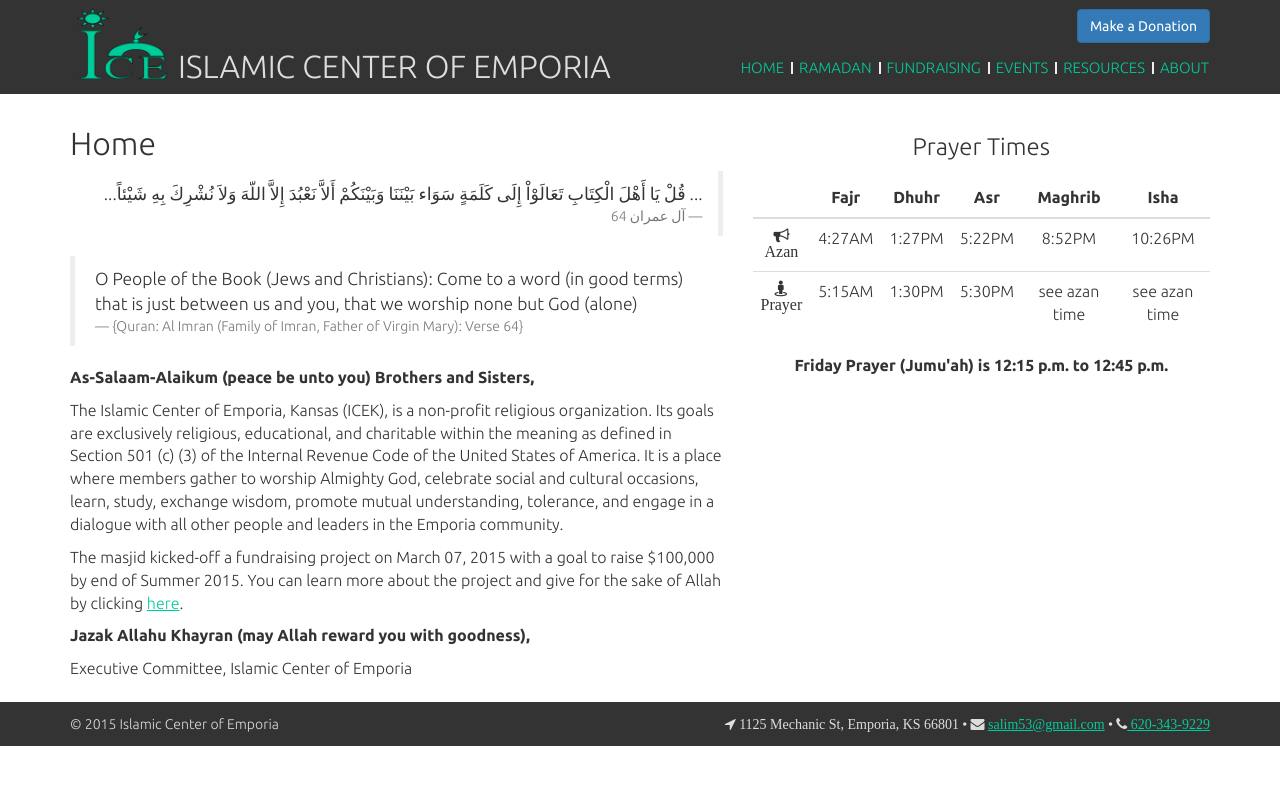
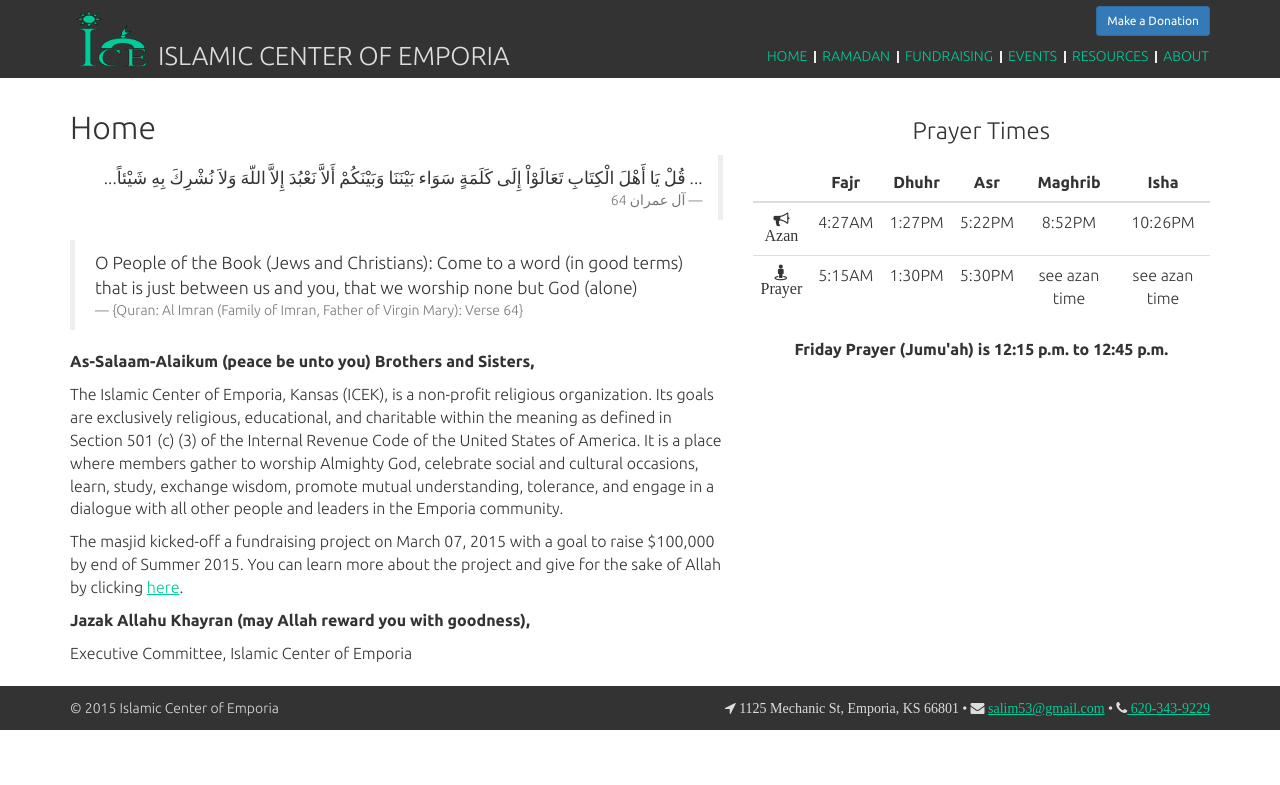
Before and after one commit to fourfridays/fourfridays.github.io, a Jekyll site: the page built from 1-index.html, in a window 1280 px wide. Shown: the top 785 px of the page. Built offline with Jekyll 4.4.1, drawn with Linux system fonts in a browser that asks for light colours; nearby versions of some CDN libraries.

Commit message:
Few responsive updates

```diff
--- a/_includes/header.html
+++ b/_includes/header.html
@@ -1,15 +1,15 @@
 <header role="banner">
   <div class="container">
     <div class="row">
-      <div class="col-xs-12 col-md-6">
+      <div class="col-xs-12 col-md-5">
         <div class="imgContainer pull-left">
-          <a href="/" title="Islamic Center of Emporia"><img src="/images/islamiccenterLogo.png" alt="Islamic Center Logo" width="92px"/></a>
+          <a href="/" title="Islamic Center of Emporia"><img src="/images/islamiccenterLogo.png" alt="Islamic Center Logo" width="72px"/></a>
         </div>
         <h1><a href="{{ site.baseurl }}/">{{ site.title }}</a></h1>
       </div>
 
-      <nav class="col-xs-12 col-md-6">
-        <a href="https://www.paypal.com/cgi-bin/webscr?cmd=_s-xclick&hosted_button_id=QB6XD4BKEKS84"><button type="button" class="btn btn-primary btn-default pull-right">Make a Donation</button></a>
+      <nav class="col-xs-12 col-md-7">
+        <a href="https://www.paypal.com/cgi-bin/webscr?cmd=_s-xclick&hosted_button_id=QB6XD4BKEKS84"><button type="button" class="btn btn-primary btn-sm pull-right">Make a Donation</button></a>
 
         <ul class="pull-right">
           {% for page in site.pages %}
--- a/css/main.scss
+++ b/css/main.scss
@@ -68,15 +68,20 @@
   }
 }
 
+/* ==========================================================================
+   HEADER
+   ========================================================================== */
+
 header {
   background-color: $gray-dark;
   margin-bottom: 12px;
   h1 {
     float: left;
     position: relative;
-    top: 29px;
+    top: 22px;
     left: 4px;
     text-transform: uppercase;
+    font-size: 26px;
     a {
       color: $gray-lighter;
       text-decoration: none;
@@ -89,22 +94,23 @@
   .imgContainer {
     padding: 16px 6px 6px;
     position: relative;
-    bottom: 8px;
+    bottom: 5px;
   }
   nav {
-    margin-top: 9px;
+    margin-top: 6px;
     a {
       text-decoration: none;
     }
     ul {
       list-style: none;
-      margin-top: 14px;
+      clear: both;
+      margin-top: 10px;
     }
     li {
       float: left;
       margin-right: 1px;
       text-transform: uppercase;
-      font-size: 15px;
+      font-size: 14px;
       font-weight: 300;
       &.verticalDivider {
         border-right: 2px solid #eee;
@@ -127,6 +133,10 @@
   color: $text-color;
 }
 
+/* ==========================================================================
+   FOOTER
+   ========================================================================== */
+
 footer {
   background-color: $gray-dark;
   margin-top: 12px;
@@ -136,3 +146,21 @@
     font-size: $font-size-small;
   }
 }
+
+/* ==========================================================================
+   MEDIA QUERIES
+   ========================================================================== */
+
+@media (min-width: 992px) and (max-width: 1199px) {
+  header {
+    h1 {
+      font-size: 22px;
+    }
+    .imgContainer {
+      bottom: 0;
+    }
+    img {
+      width: 62px;
+    }
+  }
+}
```
